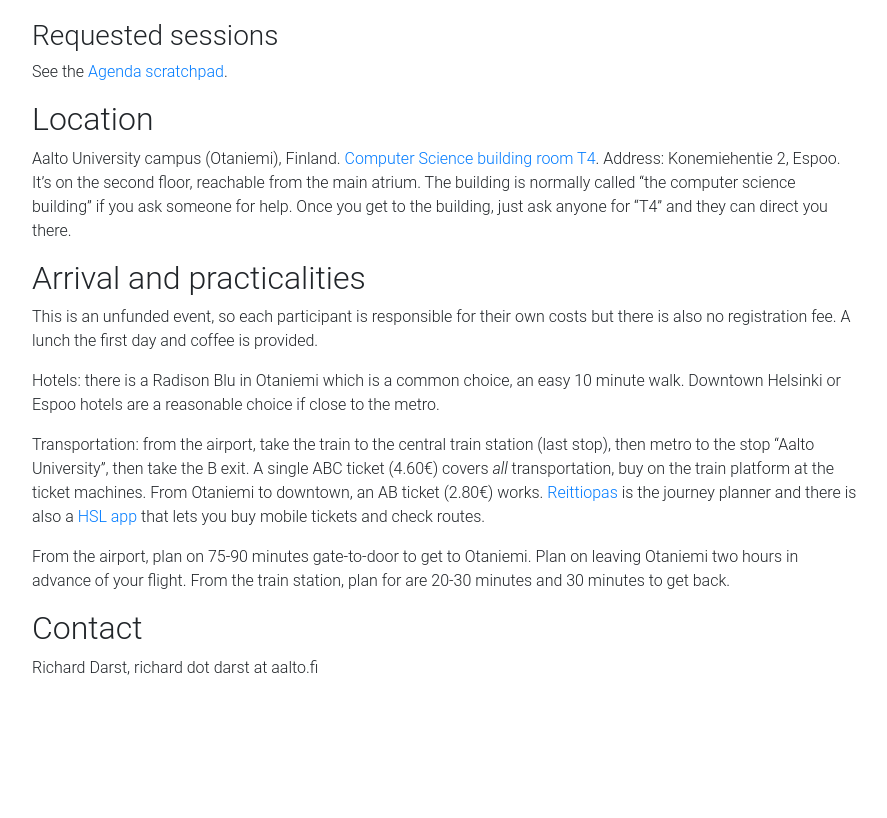
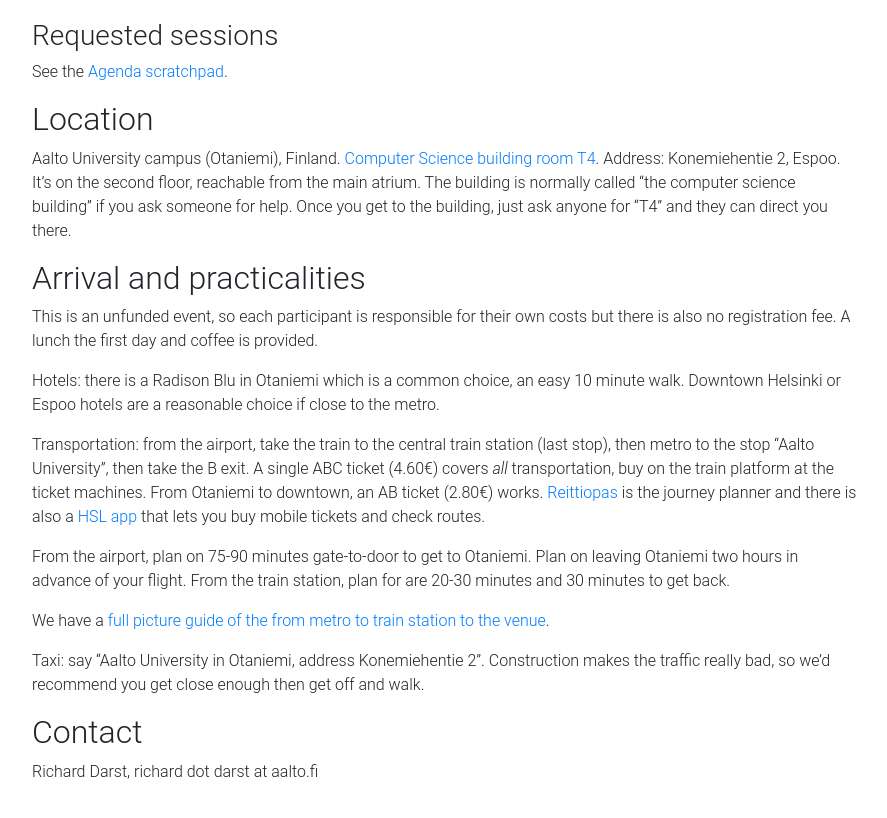
Before and after one commit to NordicHPC/nordichpc.github.io, a Jekyll site: the page built from 2019-11-14-helsinki.md, in a window 1280 px wide and 900 px high, scrolled down 1938 px. Shown: the top 818 px of the window, without its empty margins (338-1225 px from the left). Built offline with Jekyll 4.4.1, drawn with Linux system fonts in a browser that asks for light colours; nearby versions of some CDN libraries; comment, search, counter and statistics services are not loaded; before the commit the page ends 2734 px from its top, so only the background shows below that.

Commit message:
Add album guiding to NordicHPC meeting site.

```diff
--- a/2019-11-14-helsinki.md
+++ b/2019-11-14-helsinki.md
@@ -176,6 +176,12 @@ Otaniemi.  Plan on leaving Otaniemi two hours in advance of your
 flight.  From the train station, plan for are 20-30 minutes and
 30 minutes to get back.
 
+We have a [full picture guide of the from metro to train station to
+the venue](https://imgur.com/a/ayTid7g).
+
+Taxi: say "Aalto University in Otaniemi, address Konemiehentie 2".
+Construction makes the traffic really bad, so we'd recommend you get
+close enough then get off and walk.
 
 
 
```
